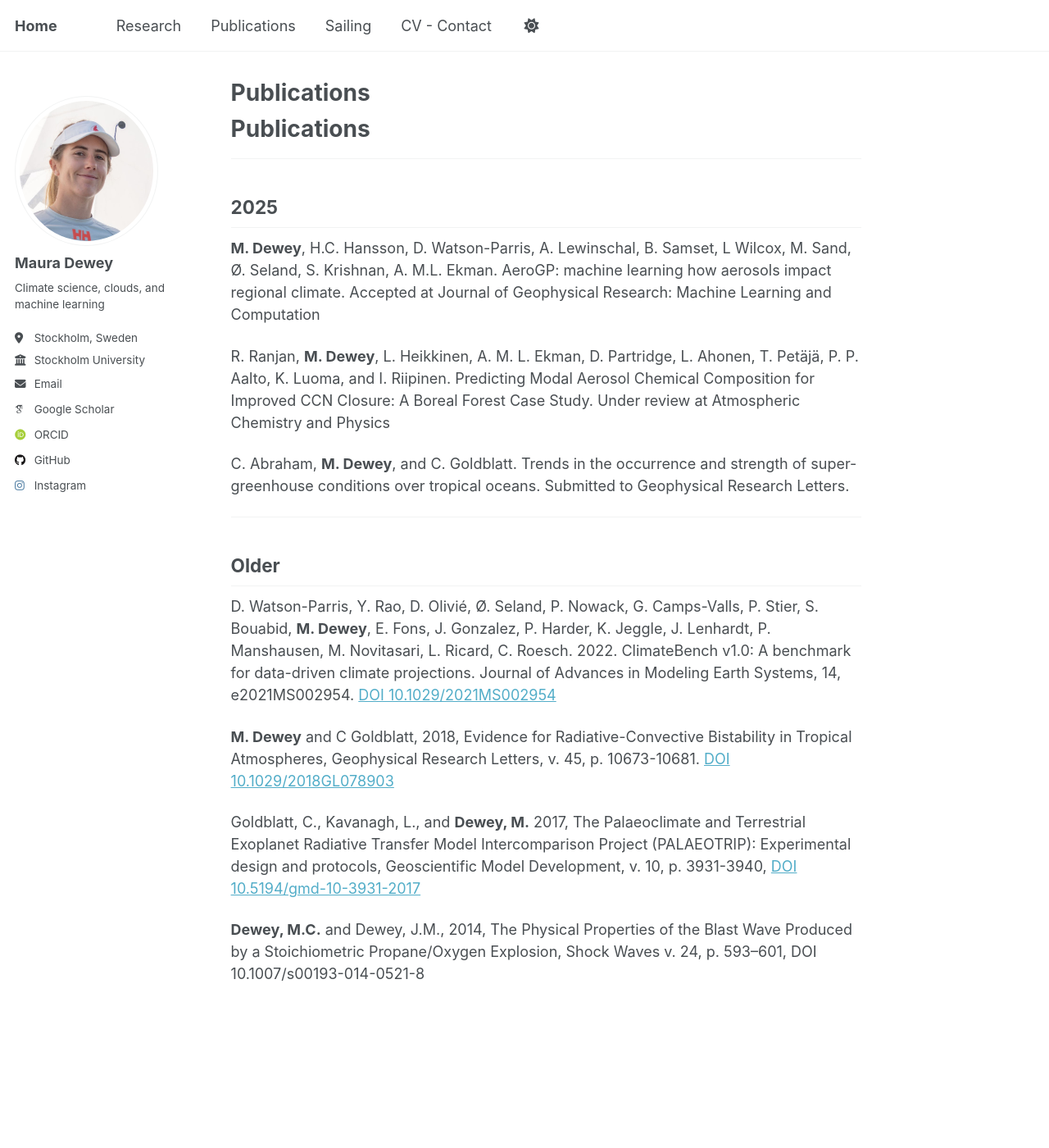
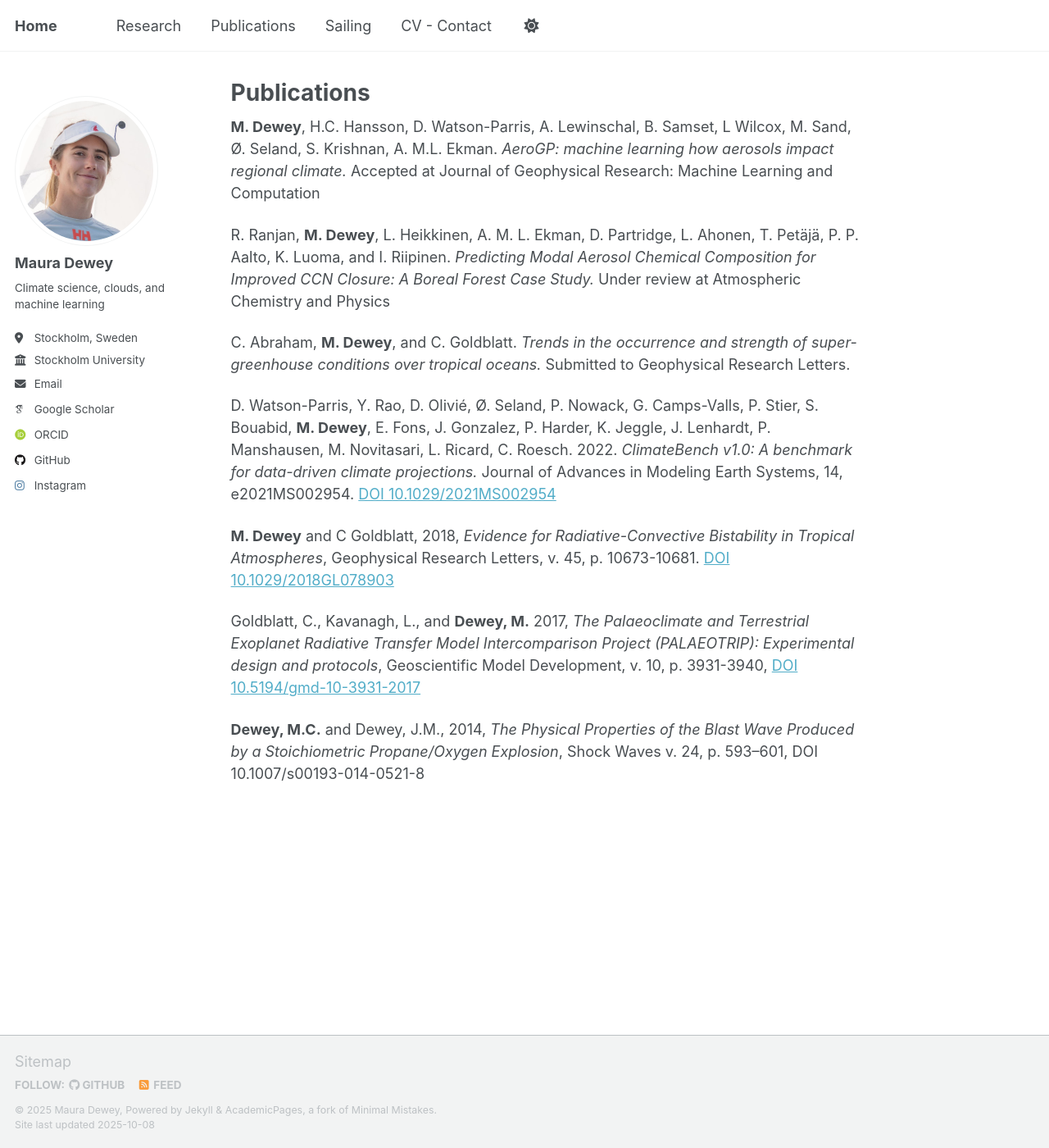
Before and after one commit to mauradewey/mauradewey.github.io, a Jekyll site: the page built from _pages/pubs.md, in a window 1280 px wide and 1400 px high. Shown: the whole window at 82% size. Built offline with Jekyll 4.4.1, drawn with Linux system fonts in a browser that asks for light colours; some web fonts are replaced; a script that is not in the unit is left out.

Commit message:
trying to make pubs more readable

```diff
--- a/_pages/pubs.md
+++ b/_pages/pubs.md
@@ -9,26 +9,16 @@ redirect_from:
 
 ---
 
-# Publications
+**M. Dewey**, H.C. Hansson, D. Watson-Parris, A. Lewinschal, B. Samset, L Wilcox, M. Sand, Ø. Seland, S. Krishnan, A. M.L. Ekman. *AeroGP: machine learning how aerosols impact regional climate.* Accepted at Journal of Geophysical Research: Machine Learning and Computation
 
----
+R. Ranjan, **M. Dewey**, L. Heikkinen, A. M. L. Ekman, D. Partridge, L. Ahonen, T. Petäjä, P. P. Aalto, K. Luoma, and I. Riipinen. *Predicting Modal Aerosol Chemical Composition for Improved CCN Closure: A Boreal Forest Case Study.* Under review at Atmospheric Chemistry and Physics
 
-## 2025
+C. Abraham, **M. Dewey**, and C. Goldblatt. *Trends in the occurrence and strength of super-greenhouse conditions over tropical oceans.* Submitted to Geophysical Research Letters.
 
-**M. Dewey**, H.C. Hansson, D. Watson-Parris, A. Lewinschal, B. Samset, L Wilcox, M. Sand, Ø. Seland, S. Krishnan, A. M.L. Ekman. AeroGP: machine learning how aerosols impact regional climate. Accepted at Journal of Geophysical Research: Machine Learning and Computation
+D. Watson-Parris, Y. Rao, D. Olivié, Ø. Seland, P. Nowack, G. Camps-Valls, P. Stier, S. Bouabid, **M. Dewey**, E. Fons, J. Gonzalez, P. Harder, K. Jeggle, J. Lenhardt, P. Manshausen, M. Novitasari, L. Ricard, C. Roesch. 2022. *ClimateBench v1.0: A benchmark for data-driven climate projections.* Journal of Advances in Modeling Earth Systems, 14, e2021MS002954. [DOI 10.1029/2021MS002954](https://doi.org/10.1029/2021MS002954)
 
-R. Ranjan, **M. Dewey**, L. Heikkinen, A. M. L. Ekman, D. Partridge, L. Ahonen, T. Petäjä, P. P. Aalto, K. Luoma, and I. Riipinen. Predicting Modal Aerosol Chemical Composition for Improved CCN Closure: A Boreal Forest Case Study. Under review at Atmospheric Chemistry and Physics
+**M. Dewey** and C Goldblatt, 2018, *Evidence for Radiative-Convective Bistability in Tropical Atmospheres*, Geophysical Research Letters, v. 45, p. 10673-10681. [DOI 10.1029/2018GL078903](https://doi.org/10.1029/2018GL078903)
 
-C. Abraham, **M. Dewey**, and C. Goldblatt. Trends in the occurrence and strength of super-greenhouse conditions over tropical oceans. Submitted to Geophysical Research Letters.
+Goldblatt, C., Kavanagh, L., and **Dewey, M.** 2017, *The Palaeoclimate and Terrestrial Exoplanet Radiative Transfer Model Intercomparison Project (PALAEOTRIP): Experimental design and protocols*, Geoscientific Model Development, v. 10, p. 3931-3940, [DOI 10.5194/gmd-10-3931-2017](https://doi.org/10.5194/gmd-10-3931-2017)
 
----
-
-## Older
-
-D. Watson-Parris, Y. Rao, D. Olivié, Ø. Seland, P. Nowack, G. Camps-Valls, P. Stier, S. Bouabid, **M. Dewey**, E. Fons, J. Gonzalez, P. Harder, K. Jeggle, J. Lenhardt, P. Manshausen, M. Novitasari, L. Ricard, C. Roesch. 2022. ClimateBench v1.0: A benchmark for data-driven climate projections. Journal of Advances in Modeling Earth Systems, 14, e2021MS002954. [DOI 10.1029/2021MS002954](https://doi.org/10.1029/2021MS002954)
-
-**M. Dewey** and C Goldblatt, 2018, Evidence for Radiative-Convective Bistability in Tropical Atmospheres, Geophysical Research Letters, v. 45, p. 10673-10681. [DOI 10.1029/2018GL078903](https://doi.org/10.1029/2018GL078903)
-
-Goldblatt, C., Kavanagh, L., and **Dewey, M.** 2017, The Palaeoclimate and Terrestrial Exoplanet Radiative Transfer Model Intercomparison Project (PALAEOTRIP): Experimental design and protocols, Geoscientific Model Development, v. 10, p. 3931-3940, [DOI 10.5194/gmd-10-3931-2017](https://doi.org/10.5194/gmd-10-3931-2017)
-
-**Dewey, M.C.** and Dewey, J.M., 2014, The Physical Properties of the Blast Wave Produced by a Stoichiometric Propane/Oxygen Explosion, Shock Waves v. 24, p. 593–601, DOI 10.1007/s00193-014-0521-8
+**Dewey, M.C.** and Dewey, J.M., 2014, *The Physical Properties of the Blast Wave Produced by a Stoichiometric Propane/Oxygen Explosion*, Shock Waves v. 24, p. 593–601, DOI 10.1007/s00193-014-0521-8
```
